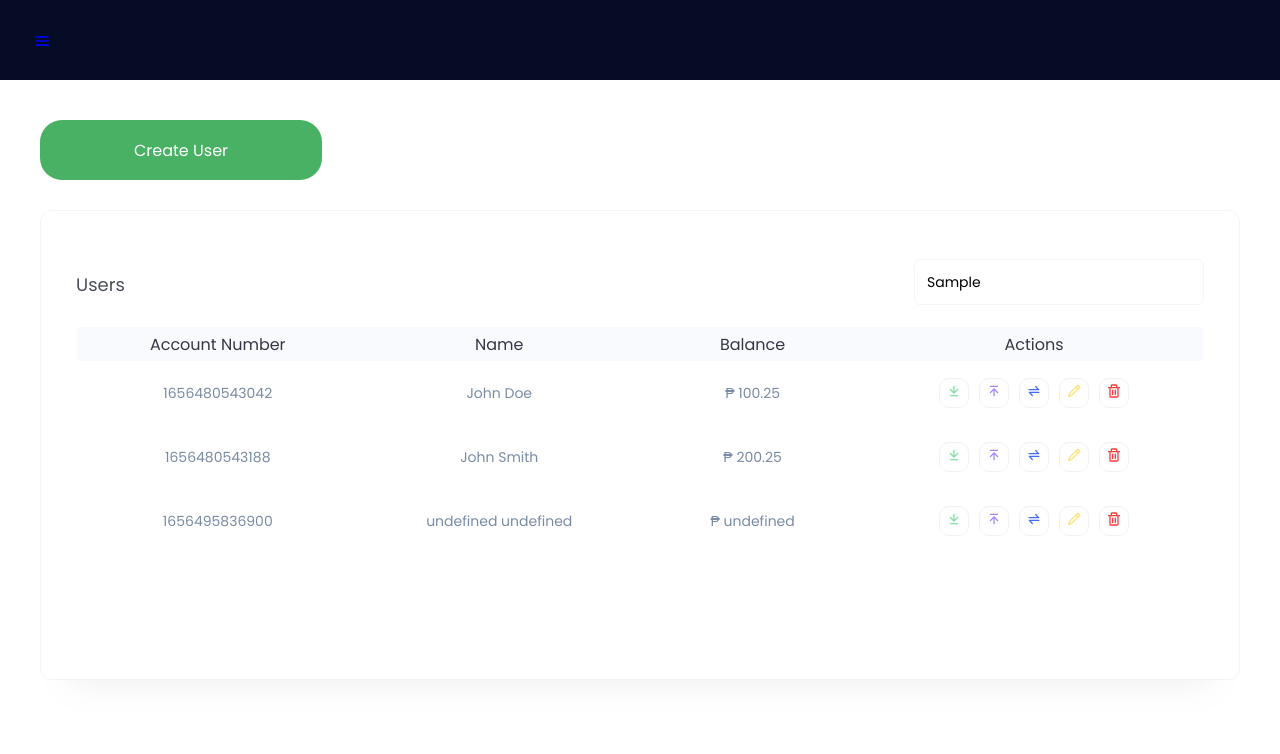
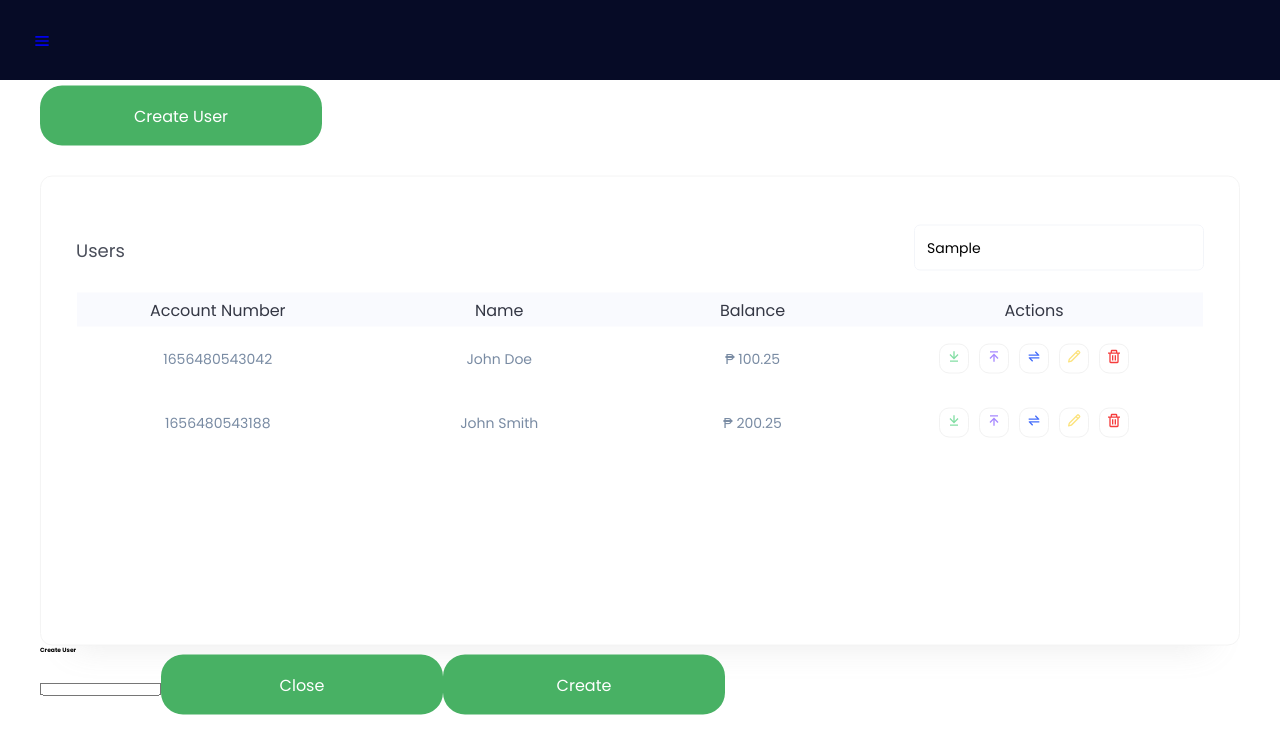
Before and after one commit to louisordonez/banking-app, a React (Create React App) app: page /Users in a window 1280 px wide. Both pictures are taken after typing "Sample" into the empty fields and a click on the button "Create User". Shown: the top 754 px of the page. Built offline with nearby package versions, Linux system fonts and the light colour scheme.

Commit message:
Add initial create user modal

```diff
--- a/src/Routes/Users.jsx
+++ b/src/Routes/Users.jsx
@@ -29,6 +29,11 @@ let USER_LIST = [
 
 const Users = () => {
   const [users, setUsers] = useState(USER_LIST);
+  const [create, setCreate] = useState('none');
+
+  const handleCreateShow = () => setCreate('block');
+
+  const handleCreateClose = () => setCreate('none');
 
   const handleCreateUser = () => {
     const newAccountNumber = new Date().getTime();
@@ -45,12 +50,7 @@ const Users = () => {
     <div className="flex-center center">
       <div>
         <div className="add-user-btn">
-          <Button
-            textValue={`Create User`}
-            onClick={() => {
-              handleCreateUser();
-            }}
-          />
+          <Button textValue={`Create User`} onClick={handleCreateShow} />
         </div>
         <div className="flex-center">
           <div className="table">
@@ -118,6 +118,19 @@ const Users = () => {
             </div>
           </div>
         </div>
+        <div style={{ display: `${create}` }}>
+          <h1>Create User</h1>
+          {/* <form> */}
+          <input></input>
+          <Button textValue={`Close`} onClick={handleCreateClose}></Button>
+          <Button
+            textValue={`Create`}
+            onClick={() => {
+              handleCreateUser();
+            }}
+          ></Button>
+          {/* </form> */}
+        </div>
       </div>
     </div>
   );
```
